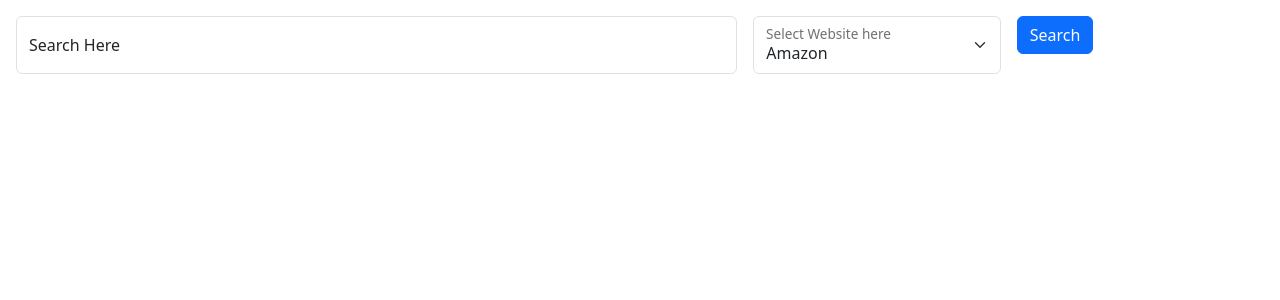
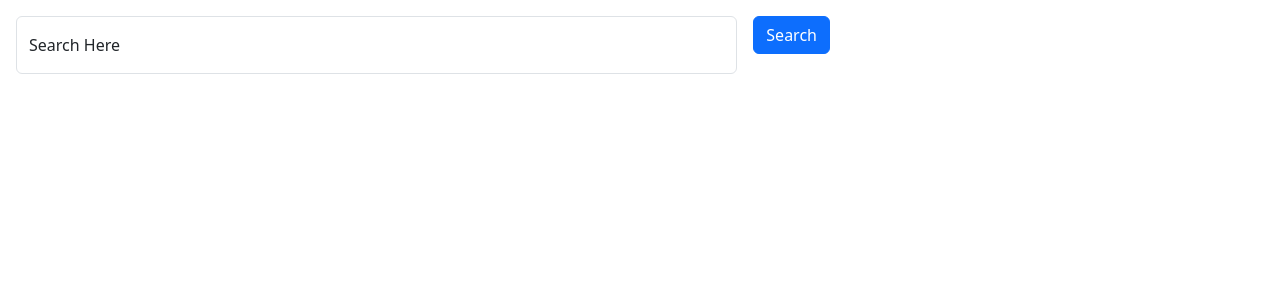
Before and after one commit to rao-harsh/amazon-project-scraping-API, a Django app: page / in a window 1280 px wide. Shown: the top 300 px of the page. Run offline with Django 4.2, Linux system fonts and the light colour scheme.

Commit message:
changes in index.html

```diff
--- a/templates/index.html
+++ b/templates/index.html
@@ -14,18 +14,6 @@
                 <div class="form-floating">
                     <input type="search" class="form-control" id="floatingInputGrid" placeholder="name@example.com" name="search" value={{query}}>
                     <label for="floatingInputGrid">Search Here</label>
-                </div>
-            </div>
-            <div class="col-sm">
-                <div class="form-floating">
-                    <select class="form-select" id="floatingSelectGrid" aria-label="Floating Label Select" name="website" id="website">
-                        <option value="amazon" selected >Amazon</option>
-                        <option value="flipkart">Flipkart</option>
-                        <option value="myntra">Myntra</option>
-                        <option value="tata cliq">Tata Cliq</option>
-                        <option value="shoppers stop">Shoppers Stop</option>
-                    </select>
-                    <label for="floatingSelectGrid">Select Website here</label>
                 </div>
             </div>
             <div class="col-sm">
```
